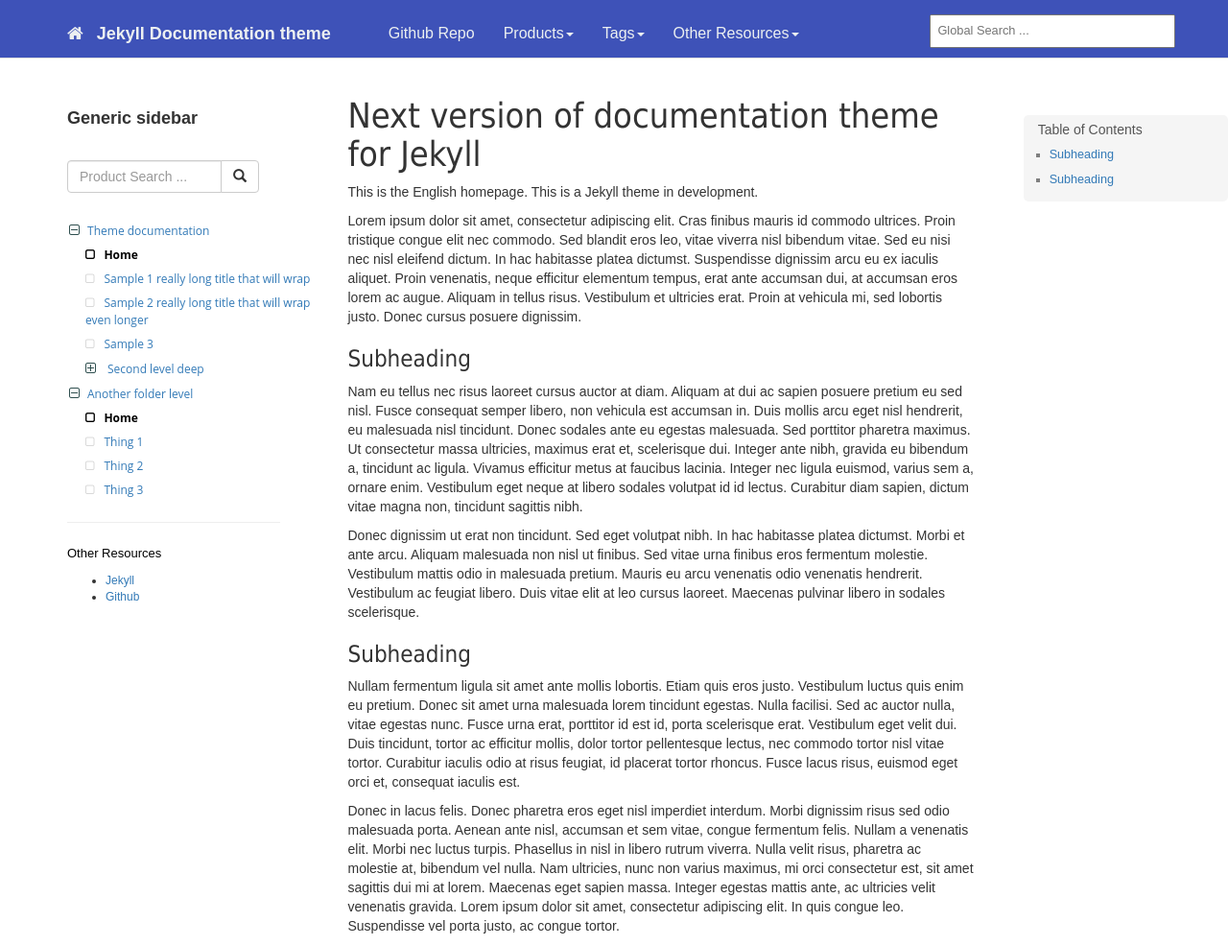
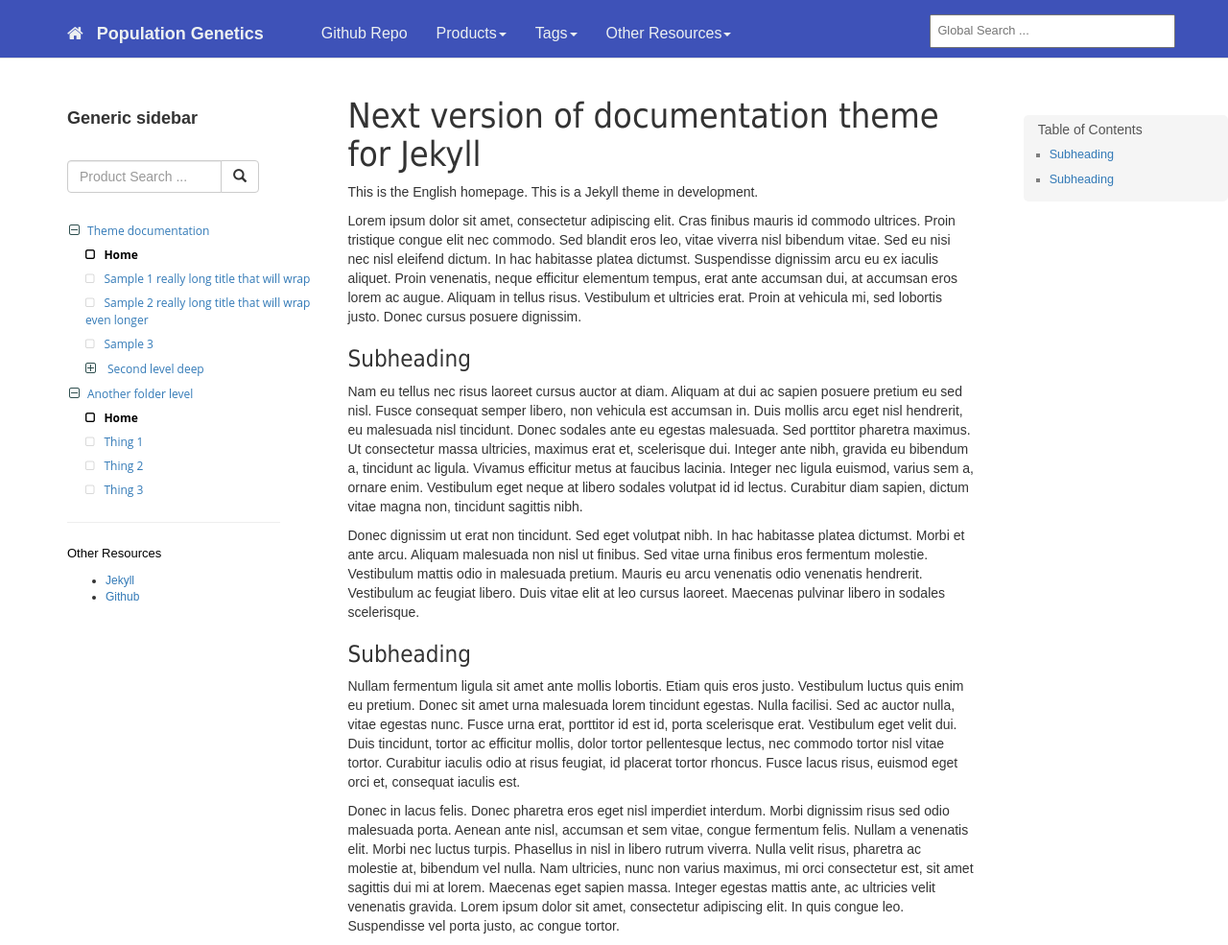
Before and after one commit to adriangeerre/popgen.github.io, a Jekyll site: the page built from _docs/index.md, in a window 1280 px wide and 985 px high. Shown: the whole window at 96% size. Built offline with Jekyll 4.4.1, drawn with Linux system fonts in a browser that asks for light colours.

Commit message:
Population genetics

```diff
--- a/_config.yml
+++ b/_config.yml
@@ -89,8 +89,8 @@ gems:
 
 
 uistring:
-    title: Jekyll Documentation theme # Displays as site title on top nav bar and on site metadata
-    description: Documentation theme for Jekyll websites  # Displays as site description meta
+    title: Population Genetics # Displays as site title on top nav bar and on site metadata
+    description: Course on different topics of population genetics  # Displays as site description meta
     search_placeholder_global: Global Search ...
     search_placeholder_product: Product Search ...
     minitoc_title: Table of Contents
```
